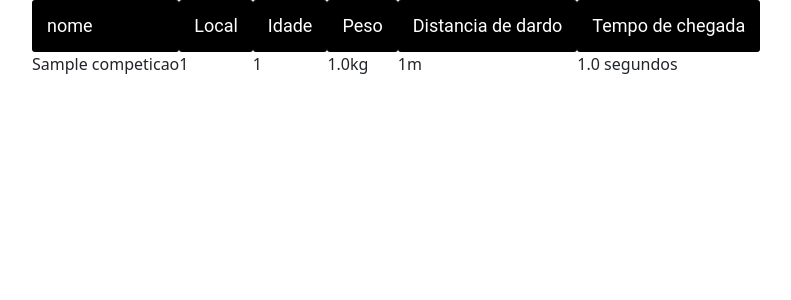
After one commit to allystor/Jogos_olimpicos, a Django app: page /nova/ranking/ in a window 1280 px wide. The commit adds this page. Shown: the top 300 px of the page, without its empty margins (50-841 px from the left). Run offline with Django 4.2, Linux system fonts and the light colour scheme; tables that the repository leaves empty hold one stand-in row (values such as "Sample post").

Commit message:
Atualizando tabela de resultado

```diff
--- a/Competicao/settings.py
+++ b/Competicao/settings.py
@@ -121,7 +121,7 @@ USE_TZ = True
 # Static files (CSS, JavaScript, Images)
 # https://docs.djangoproject.com/en/4.0/howto/static-files/
 
-STATIC_URL = 'static/'
+STATIC_URL = '/static/'
 
 # Default primary key field type
 # https://docs.djangoproject.com/en/4.0/ref/settings/#default-auto-field
--- a/index/templates/base/base.html
+++ /dev/null
@@ -1,3 +0,0 @@
-{% extends 'index.html' %}
-
-{% block title %}Comitê Olímpico{% endblock title %}
--- a/index/templates/index.html
+++ b/index/templates/index.html
@@ -8,7 +8,7 @@
     <link href="https://cdn.jsdelivr.net/npm/bootstrap@5.2.0-beta1/dist/css/bootstrap.min.css" rel="stylesheet" integrity="sha384-0evHe/X+R7YkIZDRvuzKMRqM+OrBnVFBL6DOitfPri4tjfHxaWutUpFmBp4vmVor" crossorigin="anonymous">
     <link href="{% static 'fontawesomefree/css/all.min.css' %}" rel="stylesheet" type="text/css">
     <link rel="stylesheet" href="{% static 'css/styles.css' %}">
-    <title>{% block title %}{% endblock title %}</title>
+    <title>Comitê</title>
 </head>
 <body>
     <div class="container">
@@ -23,7 +23,7 @@
                 <div class="card-body"style="padding-right: 20px;">
                   <h5 class="card-title">Lançamento de Dardo.</h5>
                   <p class="card-text">Lançamento de dardo ou lançamento do dardo é uma modalidade olímpica do atletismo existente desde a Grécia Antiga.</p>
-                  <a href="#" class="btn btn-primary">Clique para saber mais</a>
+                  <a href="{% url 'ranking' %}" class="btn btn-primary">Clique para saber mais</a>
                 </div>
             </div>
             <div id="card-1" class="card" style="width: 18rem;">
--- /dev/null
+++ b/nova_competicao/static/style.css
@@ -0,0 +1,32 @@
+* {
+    padding: 0;
+    margin: 0;
+    box-sizing: border-box;
+}
+table {
+    position: relative;
+}
+.table100-head th {
+    font-family: 'Roboto', sans-serif;
+    color: #fff;
+    font-size: 18px;
+    line-height: 1.2;
+    font-weight: unset;
+    border-radius: 3px;
+}
+thead {
+
+    display: table-header-group;
+    vertical-align: middle;
+    border-color: inherit;
+}
+th {
+    background-color: black;
+    padding: 15px;
+    display: table-cell;
+    vertical-align: inherit;
+}
+tr {
+    display: table-row;
+    vertical-align: inherit;
+}
--- /dev/null
+++ b/nova_competicao/templates/ranking.html
@@ -0,0 +1,41 @@
+{% load static %}
+<!DOCTYPE html>
+<html lang="pt-br">
+<head>
+    <meta charset="UTF-8">
+    <meta http-equiv="X-UA-Compatible" content="IE=edge">
+    <meta name="viewport" content="width=device-width, initial-scale=1.0">
+    <title>Ranking</title>
+    <link rel="stylesheet" href="{% static 'style.css' %}">
+    <link href="https://cdn.jsdelivr.net/npm/bootstrap@5.2.0-beta1/dist/css/bootstrap.min.css" rel="stylesheet" integrity="sha384-0evHe/X+R7YkIZDRvuzKMRqM+OrBnVFBL6DOitfPri4tjfHxaWutUpFmBp4vmVor" crossorigin="anonymous">
+</head>
+<body>
+    <div class="container">
+        <table>
+            <thead>
+                <tr class="table100-head">
+                <th class="column1">nome</th>
+                <th class="column2">Local</th>
+                <th class="column3">Idade</th>
+                <th class="column4">Peso</th>
+                <th class="column5">Distancia de dardo</th>
+                <th class="column6">Tempo de chegada</th>
+                </tr>
+            </thead>
+            {% for atleta in context %}
+            <tbody>
+                <tr>
+                    <td class="column1">{{atleta.nome_do_atleta}}</td>
+                    <td class="column2">{{atleta.local_da_competicao}}</td>
+                    <td class="column3">{{atleta.idade_do_atleta}}</td>
+                    <td class="column4">{{atleta.peso_do_atleta}}kg</td>
+                    <td class="column5">{{atleta.metros_de_distancia}}m</td>
+                    <td class="column6">{{atleta.tempo_de_chegada_na_primeira_prova}} segundos</td>
+                </tr>
+            </tbody>
+            {% endfor %}
+        </table>
+    </div>
+    <script src="https://cdn.jsdelivr.net/npm/bootstrap@5.2.0-beta1/dist/js/bootstrap.bundle.min.js" integrity="sha384-pprn3073KE6tl6bjs2QrFaJGz5/SUsLqktiwsUTF55Jfv3qYSDhgCecCxMW52nD2" crossorigin="anonymous"></script>
+</body>
+</html>
--- a/nova_competicao/urls.py
+++ b/nova_competicao/urls.py
@@ -4,4 +4,5 @@ from . import views
 
 urlpatterns = [
     path('', views.criar_competicao, name='criar_competicao'),
+    path('ranking/', views.ranking, name='ranking'),
 ]
--- a/nova_competicao/views.py
+++ b/nova_competicao/views.py
@@ -1,6 +1,7 @@
 from multiprocessing import context
 from django.shortcuts import render
 from .forms import ClientForms
+from .models import Competicao
 
 def criar_competicao(request):
     if request.method == 'GET':
@@ -18,3 +19,7 @@ def criar_competicao(request):
             'form': form
         }
         return render(request, 'criar.html', context=context)
+
+def ranking(request):
+    context = Competicao.objects.all()
+    return render(request, 'ranking.html', {'context':context})
```
Also changed, not shown: nova_competicao/templates/criar.html (+0 -7 lines).
